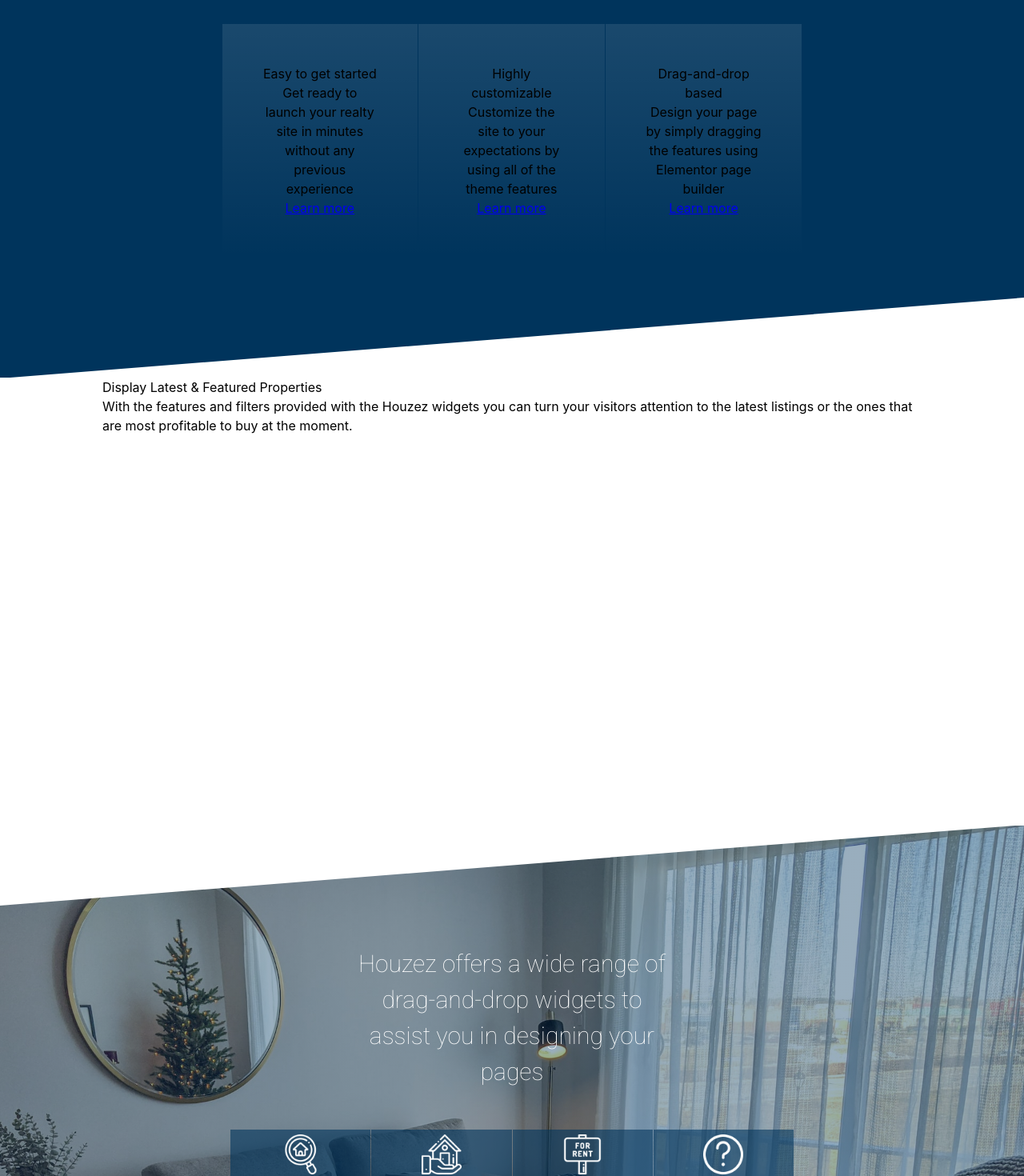
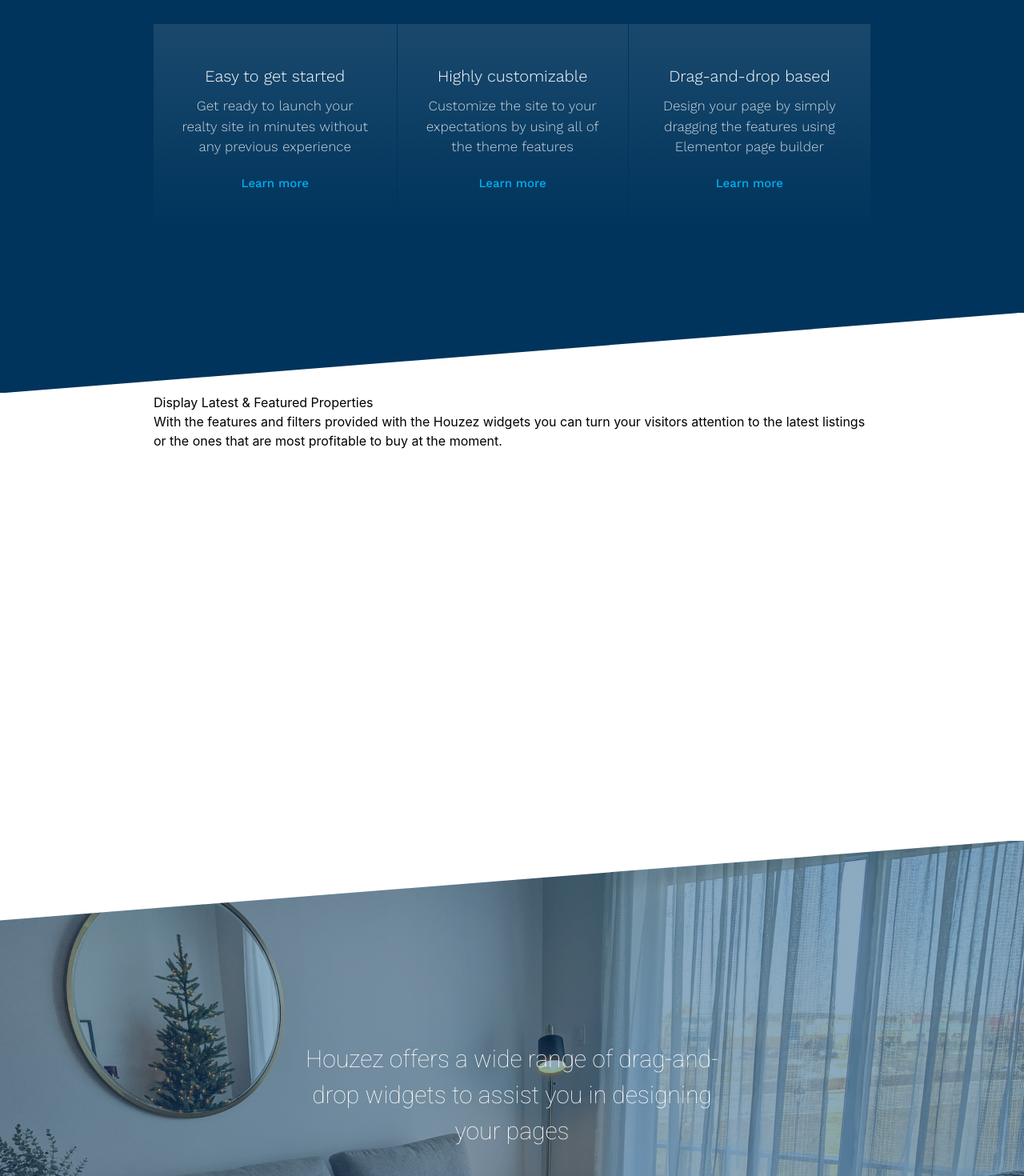
Before and after one commit to Stefan0305/houzez-app, a React (Create React App) app: page / in a window 1280 px wide. Shown: the part 580-2050 px from the top of the page at 80% size. Built offline with nearby package versions, Linux system fonts and the light colour scheme.

Commit message:
added cards, widgets and minor fixes

```diff
--- a/src/App.scss
+++ b/src/App.scss
@@ -65,7 +65,7 @@
   color: var(--clr-bodytext-gray);
 }
 .container {
-  width: 80%;
+  width: 70%;
   margin-left: auto;
   margin-right: auto;
 }
--- a/src/pages/Home/Home.scss
+++ b/src/pages/Home/Home.scss
@@ -113,7 +113,7 @@
 .hero-section-cta {
   background-color: var(--clr-background-dark_blue);
   .container {
-    padding: 50px 150px 150px 150px;
+    padding: 50px 0 200px 0;
     display: flex;
     gap: 1px;
   }
@@ -126,9 +126,37 @@
     rgba(255, 255, 255, 0.1) 0%,
     rgba(242, 41, 91, 0) 100%
   );
-  padding: 50px 50px;
+  padding: 50px 35px;
   text-align: center;
+  color: white;
+  font-family: var(--ff-body);
+  transition: all 0.2s;
+  &:hover {
+    box-shadow: 0px 60px 100px 5px rgba($color: black, $alpha: 0.3);
+    transform: translateY(-10px);
+  }
+  >h4{
+    font-weight: var(--fw-regular);
+    font-size: var(--fs-title);
+    margin-bottom: 10px;
+  }
+  >p{
+    font-size: 17px;
+    line-height: 1.5em;
+    font-weight: var(--fw-regular);
+    color: rgba(255, 255, 255, 0.78);
+    margin-bottom: 20px;
+  }
+  >a{
+    text-decoration: none;
+    font-family: var(--ff-body);
+    font-size: 15px;
+    color: var(--clr-primary-cyan);
+    font-weight: 500;
+    line-height: 24px;
+  }
 }
+
 
 .features-section-container {
   position: relative;
@@ -137,12 +165,11 @@
 }
 
 .widgets-section-container {
-  padding: 200px;
-  padding-top: 100px;
+  padding: 200px 100px 200px 100px;
   background-image: linear-gradient(
       to bottom,
-      rgba(0, 52, 92, 0.4),
-      rgba(0, 52, 92, 0.4)
+      rgba(0, 66, 116, 0.45),
+      rgba(0, 66, 116, 0.45)
     ),
     url("../../../public/images/apartment-1.jpg");
   background-size: cover;
@@ -154,7 +181,7 @@
     font-weight: var(--fw-thin);
     color: white;
     text-align: center;
-    padding: 50px 150px;
+    padding: 50px 120px;
   }
 
   .widgets {
```
